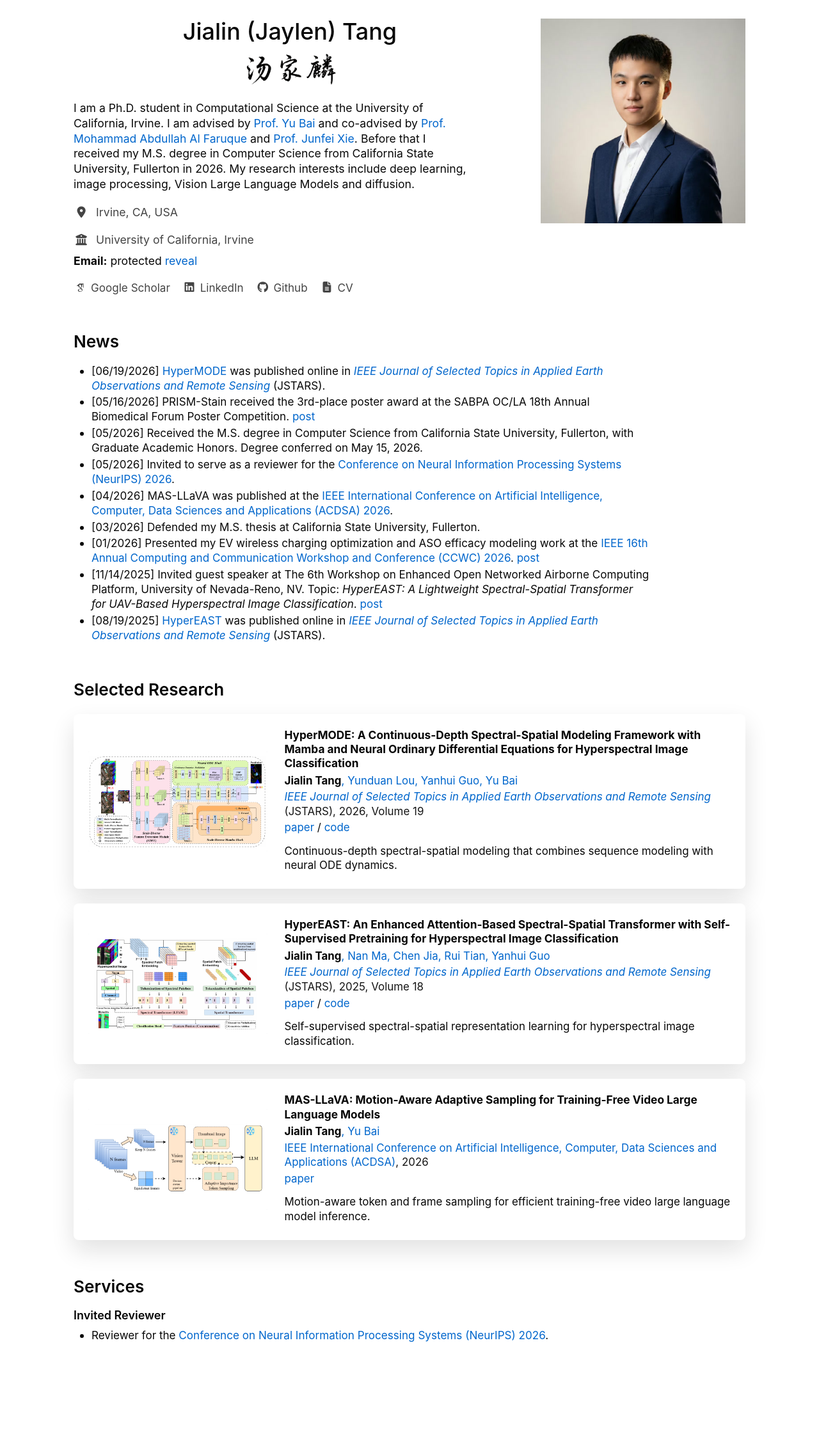
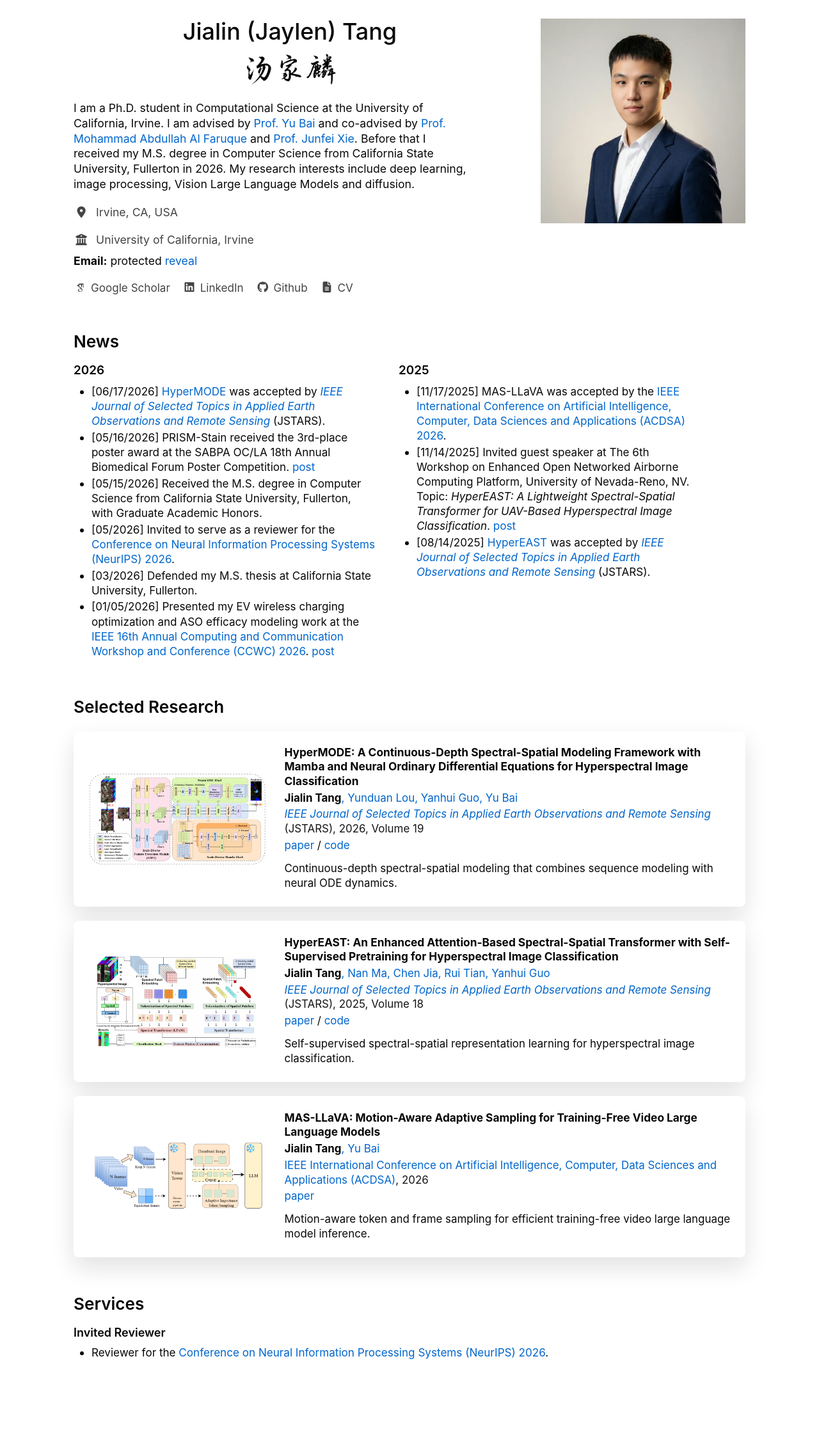
Before and after one commit to JaylenTang/jaylentang.github.io, a Jekyll site: the page built from _pages/about.md, in a window 1280 px wide. Shown: the whole page at 64% size. Built offline with Jekyll 4.4.1, drawn with Linux system fonts in a browser that asks for light colours; some web fonts are replaced; before the commit the page ends 2236 px from its top, so only the background shows below that.

Commit message:
reorganize news by year

```diff
--- a/_config.yml
+++ b/_config.yml
@@ -15,7 +15,7 @@ description              : &description "Ph.D. student in the Henry Samueli Scho
 url                      : https://jaylentang.github.io # the base hostname & protocol for your site e.g. "https://mmistakes.github.io"
 baseurl                  : "" # the subpath of your site, e.g. "/blog"
 repository               : "JaylenTang/jaylentang.github.io"
-asset_version            : "20260605-13"
+asset_version            : "20260626-1"
 
 # Site Author - The following control what appear as part of the author content on the side bar.
 #               If a field is blank the icon and link will not appear, otherwise it will be shown.
--- a/_pages/about.md
+++ b/_pages/about.md
@@ -47,17 +47,27 @@ redirect_from:
 
   <section class="roger-section">
     <h2>News</h2>
-    <ul class="roger-news">
-      <li>[06/19/2026] <a href="https://doi.org/10.1109/JSTARS.2026.3705708">HyperMODE</a> was published online in <a href="https://www.grss-ieee.org/publications/journal-of-selected-topics-in-applied-earth-observations-and-remote-sensing/"><em>IEEE Journal of Selected Topics in Applied Earth Observations and Remote Sensing</em></a> (JSTARS).</li>
-      <li>[05/16/2026] PRISM-Stain received the 3rd-place poster award at the SABPA OC/LA 18th Annual Biomedical Forum Poster Competition. <a href="https://www.linkedin.com/feed/update/urn:li:activity:7463034204185083904/">post</a></li>
-      <li>[05/2026] Received the M.S. degree in Computer Science from California State University, Fullerton, with Graduate Academic Honors. Degree conferred on May 15, 2026.</li>
-      <li>[05/2026] Invited to serve as a reviewer for the <a href="https://neurips.cc/">Conference on Neural Information Processing Systems (NeurIPS) 2026</a>.</li>
-      <li>[04/2026] MAS-LLaVA was published at the <a href="https://acdsa.org/2026/">IEEE International Conference on Artificial Intelligence, Computer, Data Sciences and Applications (ACDSA) 2026</a>.</li>
-      <li>[03/2026] Defended my M.S. thesis at California State University, Fullerton.</li>
-      <li>[01/2026] Presented my EV wireless charging optimization and ASO efficacy modeling work at the <a href="https://ieee-ccwc.org/">IEEE 16th Annual Computing and Communication Workshop and Conference (CCWC) 2026</a>. <a href="https://www.linkedin.com/feed/update/urn:li:activity:7414165378937044993/">post</a></li>
-      <li>[11/14/2025] Invited guest speaker at The 6th Workshop on Enhanced Open Networked Airborne Computing Platform, University of Nevada-Reno, NV. Topic: <em>HyperEAST: A Lightweight Spectral-Spatial Transformer for UAV-Based Hyperspectral Image Classification</em>. <a href="https://www.linkedin.com/feed/update/urn:li:activity:7397103743579688960/">post</a></li>
-      <li>[08/19/2025] <a href="https://doi.org/10.1109/JSTARS.2025.3599855">HyperEAST</a> was published online in <a href="https://www.grss-ieee.org/publications/journal-of-selected-topics-in-applied-earth-observations-and-remote-sensing/"><em>IEEE Journal of Selected Topics in Applied Earth Observations and Remote Sensing</em></a> (JSTARS).</li>
-    </ul>
+    <div class="roger-news-grid">
+      <div class="roger-news-year">
+        <h3>2026</h3>
+        <ul class="roger-news">
+          <li>[06/17/2026] <a href="https://doi.org/10.1109/JSTARS.2026.3705708">HyperMODE</a> was accepted by <a href="https://www.grss-ieee.org/publications/journal-of-selected-topics-in-applied-earth-observations-and-remote-sensing/"><em>IEEE Journal of Selected Topics in Applied Earth Observations and Remote Sensing</em></a> (JSTARS).</li>
+          <li>[05/16/2026] PRISM-Stain received the 3rd-place poster award at the SABPA OC/LA 18th Annual Biomedical Forum Poster Competition. <a href="https://www.linkedin.com/feed/update/urn:li:activity:7463034204185083904/">post</a></li>
+          <li>[05/15/2026] Received the M.S. degree in Computer Science from California State University, Fullerton, with Graduate Academic Honors.</li>
+          <li>[05/2026] Invited to serve as a reviewer for the <a href="https://neurips.cc/">Conference on Neural Information Processing Systems (NeurIPS) 2026</a>.</li>
+          <li>[03/2026] Defended my M.S. thesis at California State University, Fullerton.</li>
+          <li>[01/05/2026] Presented my EV wireless charging optimization and ASO efficacy modeling work at the <a href="https://ieee-ccwc.org/">IEEE 16th Annual Computing and Communication Workshop and Conference (CCWC) 2026</a>. <a href="https://www.linkedin.com/feed/update/urn:li:activity:7414165378937044993/">post</a></li>
+        </ul>
+      </div>
+      <div class="roger-news-year">
+        <h3>2025</h3>
+        <ul class="roger-news">
+          <li>[11/17/2025] MAS-LLaVA was accepted by the <a href="https://acdsa.org/2026/">IEEE International Conference on Artificial Intelligence, Computer, Data Sciences and Applications (ACDSA) 2026</a>.</li>
+          <li>[11/14/2025] Invited guest speaker at The 6th Workshop on Enhanced Open Networked Airborne Computing Platform, University of Nevada-Reno, NV. Topic: <em>HyperEAST: A Lightweight Spectral-Spatial Transformer for UAV-Based Hyperspectral Image Classification</em>. <a href="https://www.linkedin.com/feed/update/urn:li:activity:7397103743579688960/">post</a></li>
+          <li>[08/14/2025] <a href="https://doi.org/10.1109/JSTARS.2025.3599855">HyperEAST</a> was accepted by <a href="https://www.grss-ieee.org/publications/journal-of-selected-topics-in-applied-earth-observations-and-remote-sensing/"><em>IEEE Journal of Selected Topics in Applied Earth Observations and Remote Sensing</em></a> (JSTARS).</li>
+        </ul>
+      </div>
+    </div>
   </section>
 
   <section class="roger-section">
--- a/assets/css/main.scss
+++ b/assets/css/main.scss
@@ -230,6 +230,20 @@
   line-height: 1.2;
 }
 
+.roger-news-grid {
+  display: grid;
+  grid-template-columns: repeat(2, minmax(0, 1fr));
+  gap: 2rem;
+  max-width: 980px;
+}
+
+.roger-news-year h3 {
+  margin: 0 0 0.55rem;
+  color: #050505;
+  font-size: 1.05rem;
+  font-weight: 600;
+}
+
 .roger-news {
   max-width: 900px;
   padding-left: 1.55rem;
@@ -420,6 +434,11 @@
     margin-top: 2.4rem;
   }
 
+  .roger-news-grid {
+    grid-template-columns: 1fr;
+    gap: 1.35rem;
+  }
+
   .research-card h3 {
     font-size: 0.94rem;
   }
```
